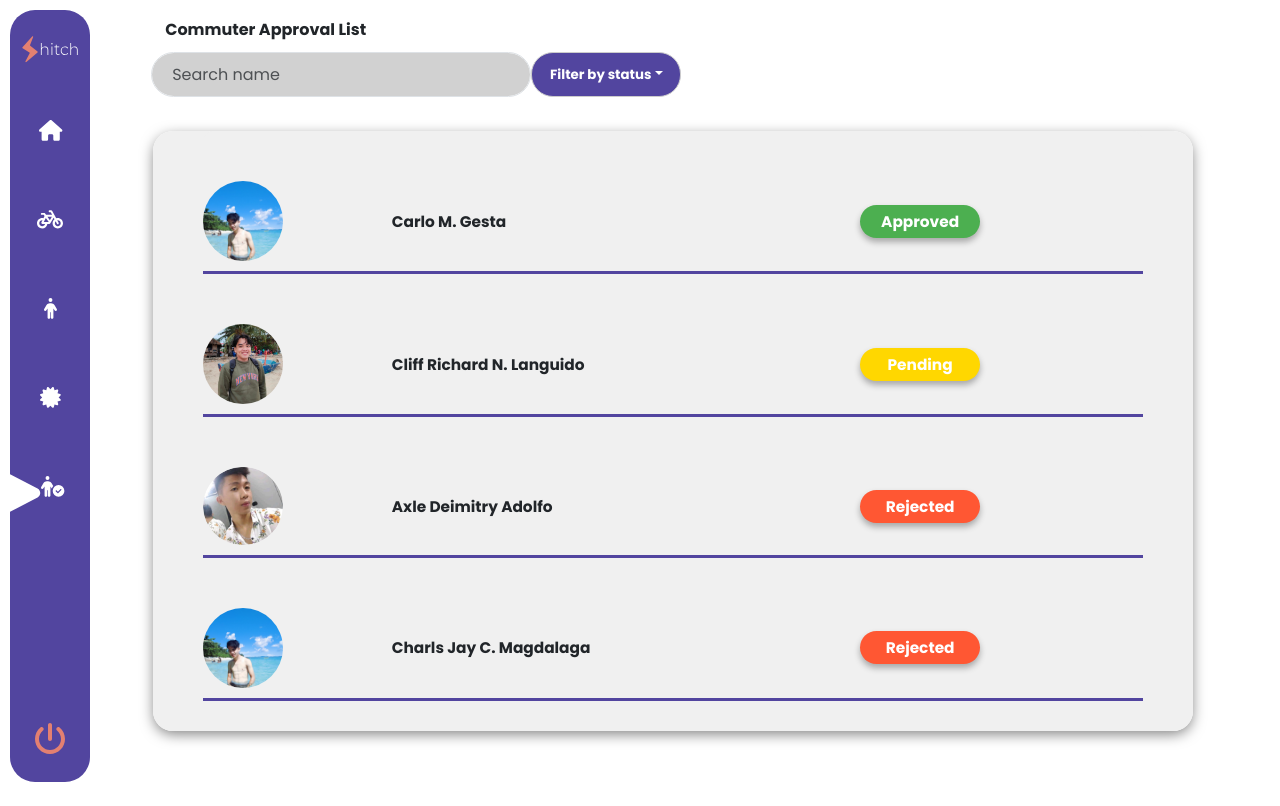
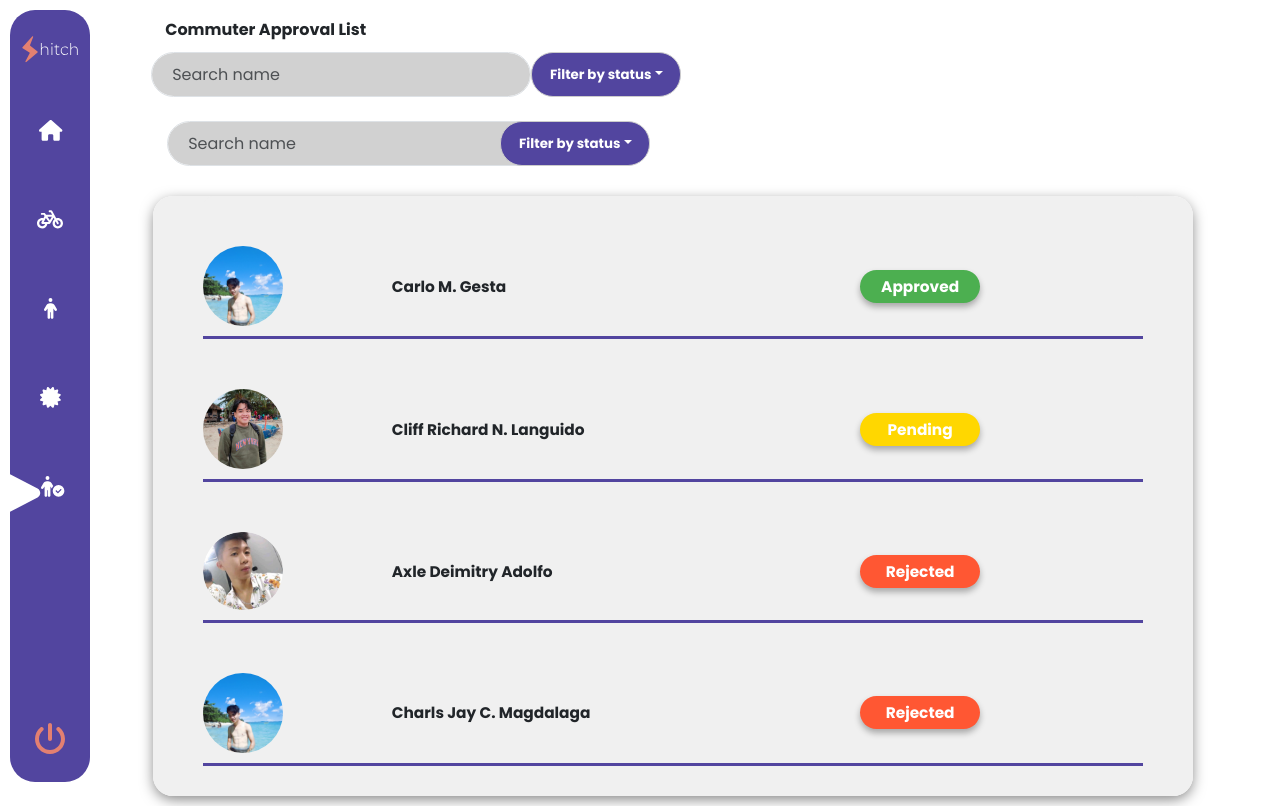
Before and after one commit to wingled22/pagyeonjaFrontEnd, a React (Vite) app: page /commuter-approval in a window 1280 px wide. Built offline with nearby package versions, Linux system fonts and the light colour scheme.

Commit message:
Already make the search field functional

```diff
--- a/src/components/CommuterApproval/CommuterApprovalSearchFilter.jsx
+++ b/src/components/CommuterApproval/CommuterApprovalSearchFilter.jsx
@@ -8,13 +8,18 @@ import {
   Col,
 } from "reactstrap";
 
-const CommuterApprovalSearchAndFilter = () => {
+const CommuterApprovalSearchAndFilter = ({onSearchCommuterApproval }) => {
 
   const StatusData = [
     { id: 55, status: "Pending" },
     { id: 56, status: "Approved" },
     { id: 57, status: "Rejected" },
   ];
+
+  const handleSearch = (event) => {
+    onSearchCommuterApproval(event.target.value.toLowerCase());
+  };
+
 
   return (
     <>
@@ -24,6 +29,8 @@ const CommuterApprovalSearchAndFilter = () => {
         type="text"
         className="form-control commuter-approval-search-field"
         placeholder="Search name"
+
+        onChange={handleSearch}
       />
       </Col>
 
--- a/src/components/CommuterApproval/CommuterApprovalTablePage.jsx
+++ b/src/components/CommuterApproval/CommuterApprovalTablePage.jsx
@@ -1,10 +1,11 @@
-import React from "react";
-import { Button, Table } from "reactstrap";
+import React , { useState ,useEffect}  from "react";
+import { Button, Table,Row } from "reactstrap";
 import "../../assets/css/CommuterApproval/CommuterApprovalTablePage.css";
 import CommuterApprovalBadge from "./CommuterApprovalBadge";
 import images1 from "../../assets/image/carlo.jpg";
 import images2 from "../../assets/image/cliff.jpg";
 import images3 from "../../assets/image/cs3.png";
+import CommuterApprovalSearchAndFilter from "./CommuterApprovalSearchFilter";
 
 const CommuterApprovalTablePage = ({ text, color, changeUserID  }) => {
   const data = [
@@ -50,11 +51,27 @@ const CommuterApprovalTablePage = ({ text, color, changeUserID  }) => {
   }
 
 
+  const [searchCommuterApprovalTerm, setSearchCommuterApprovalTerm] = useState('');
+
+  const handleSearch = (value) => {
+    setSearchCommuterApprovalTerm(value);
+  };
+
+  const CommuterApprovalFilteredData = data.filter(item =>
+    item.name.toLowerCase().includes(searchCommuterApprovalTerm) ||
+    item.status.toLowerCase().includes(searchCommuterApprovalTerm)
+  );
+
   return (
+  <>
+
+  <Row>
+   <CommuterApprovalSearchAndFilter onSearchCommuterApproval={handleSearch} />
+   </Row>
     <div className="commuter-approval-table-container">
       <table className="commuter-table-in">
         <tbody>
-          {data.map((item) => (
+          {CommuterApprovalFilteredData.map((item) => (
             <tr key={item.id} onClick={() => {callChangeUserID(item.id)}}>
               <td className="commuter-td-style">
                 <img src={item.imageSrc} className="commuter-table-image" />
@@ -68,6 +85,7 @@ const CommuterApprovalTablePage = ({ text, color, changeUserID  }) => {
         </tbody>
       </table>
     </div>
+    </>
   );
 };
 
--- a/src/components/RiderApproval/RiderApprovalSearchAndFilter.jsx
+++ b/src/components/RiderApproval/RiderApprovalSearchAndFilter.jsx
@@ -18,6 +18,7 @@ const RiderApprovalSearchFilter = ({onSearch }) => {
   const handleSearch = (event) => {
     onSearch(event.target.value.toLowerCase());
   };
+
   return (
     <>
 
@@ -29,6 +30,8 @@ const RiderApprovalSearchFilter = ({onSearch }) => {
           onChange={handleSearch}
         />
       </Col>
+
+
    <Col xs={1} sm={1} md={1} lg={1} xl={1} className="ms-md-4" >
       <UncontrolledDropdown>
         <DropdownToggle
```
